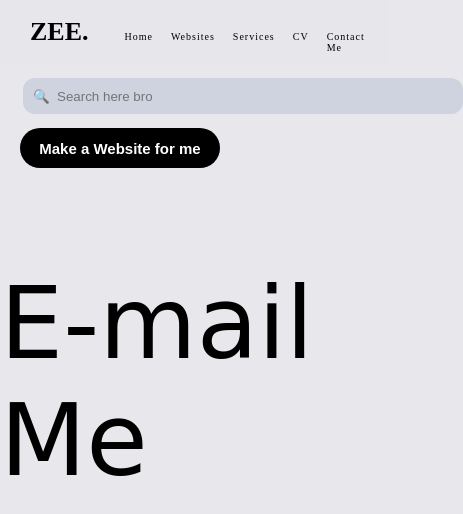
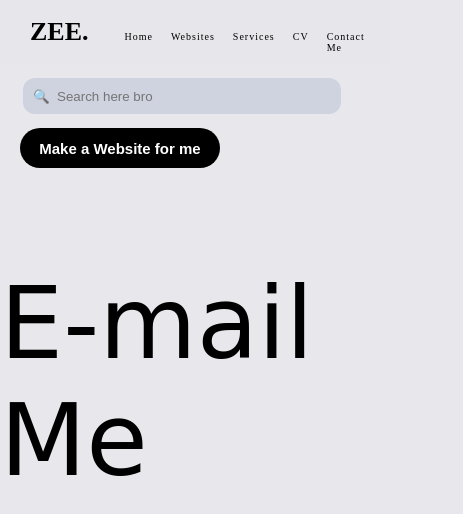
Before and after one commit to fazeeshow/zeeshanPortfolio, a plain HTML site: page ContactMe.html in a window 390 px wide. Shown: the whole page, 463 px wide, since content can reach past the window. Drawn offline with Linux system fonts and the light colour scheme.

Commit message:
Update ContactMe.html

```diff
--- a/ContactMe.html
+++ b/ContactMe.html
@@ -146,7 +146,8 @@ a{
     border-radius: 12px;
     border-style: none;
     /* padding: 8px; */
-    width: 50vh;
+     overflow: hidden;
+      width: 300px;
     /* padding-left: 10px; */
     background-color: #4f5c9c29;
 
```
